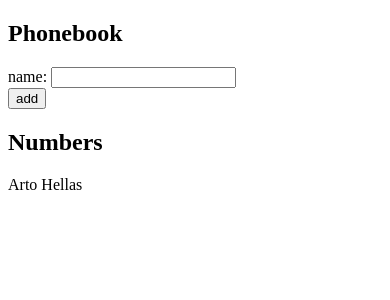
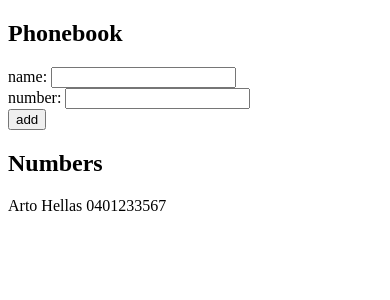
Before and after one commit to LinAksel/FullStack_palautukset, a React (Create React App) app in the folder osa2/puhelinluettelo/: page / in a window 390 px wide. Shown: the top 300 px of the page. Built offline with nearby package versions, Linux system fonts and the light colour scheme.

Commit message:
task 2.8: add phone number

```diff
--- a/osa2/puhelinluettelo/src/App.js
+++ b/osa2/puhelinluettelo/src/App.js
@@ -1,12 +1,19 @@
 import { useState } from "react"
 
-const Person = ({ name }) => {
-  return <div>{name}</div>
+const Person = ({ person }) => {
+  return (
+    <div>
+      {person.name} {person.number}
+    </div>
+  )
 }
 
 const App = () => {
-  const [persons, setPersons] = useState([{ name: "Arto Hellas" }])
+  const [persons, setPersons] = useState([
+    { name: "Arto Hellas", number: "0401233567" },
+  ])
   const [newName, setNewName] = useState("")
+  const [newNumber, setNewNumber] = useState("")
 
   const handleSubmit = (event) => {
     event.preventDefault()
@@ -15,20 +22,26 @@
     } else {
       const personObject = {
         name: newName,
+        number: newNumber,
       }
       setPersons(persons.concat(personObject))
       setNewName("")
+      setNewNumber("")
     }
   }
 
-  const handleChange = (event) => setNewName(event.target.value)
+  const handleNameChange = (event) => setNewName(event.target.value)
+  const handleNumberChange = (event) => setNewNumber(event.target.value)
 
   return (
     <div>
       <h2>Phonebook</h2>
       <form>
         <div>
-          name: <input value={newName} onChange={handleChange} />
+          name: <input value={newName} onChange={handleNameChange} />
+        </div>
+        <div>
+          number: <input value={newNumber} onChange={handleNumberChange} />
         </div>
         <div>
           <button type="submit" onClick={handleSubmit}>
@@ -39,7 +52,7 @@
       <h2>Numbers</h2>
       <div>
         {persons.map((person) => (
-          <Person key={person.name} name={person.name} />
+          <Person key={person.name} person={person} />
         ))}
       </div>
     </div>
```
